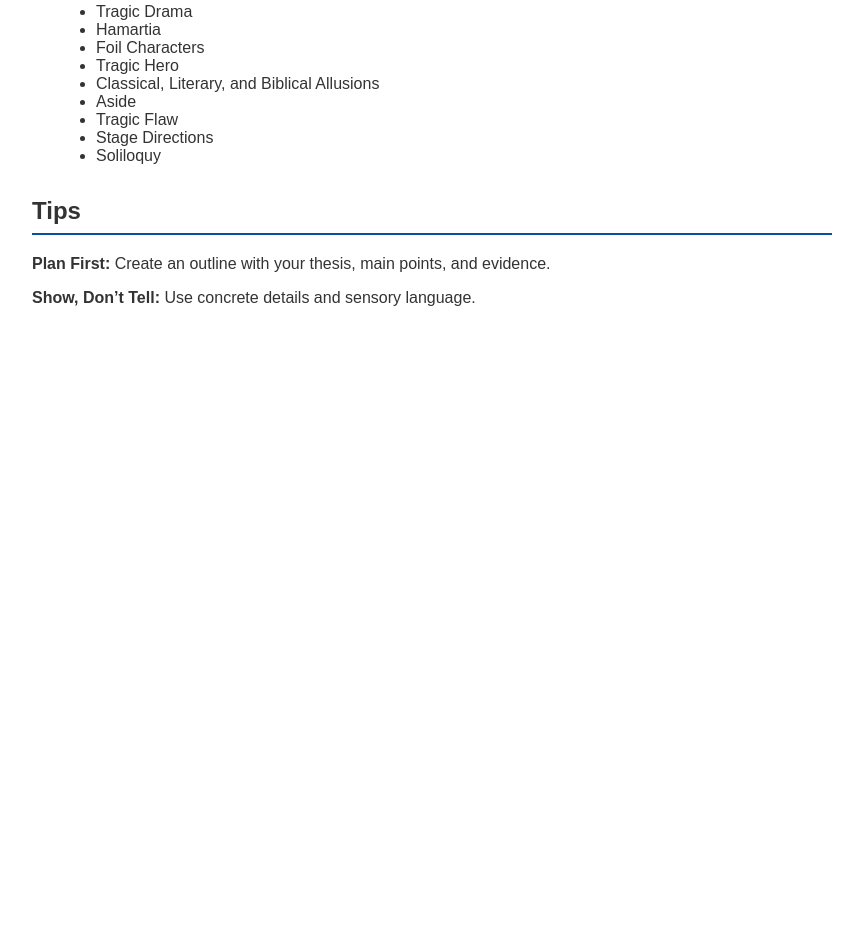
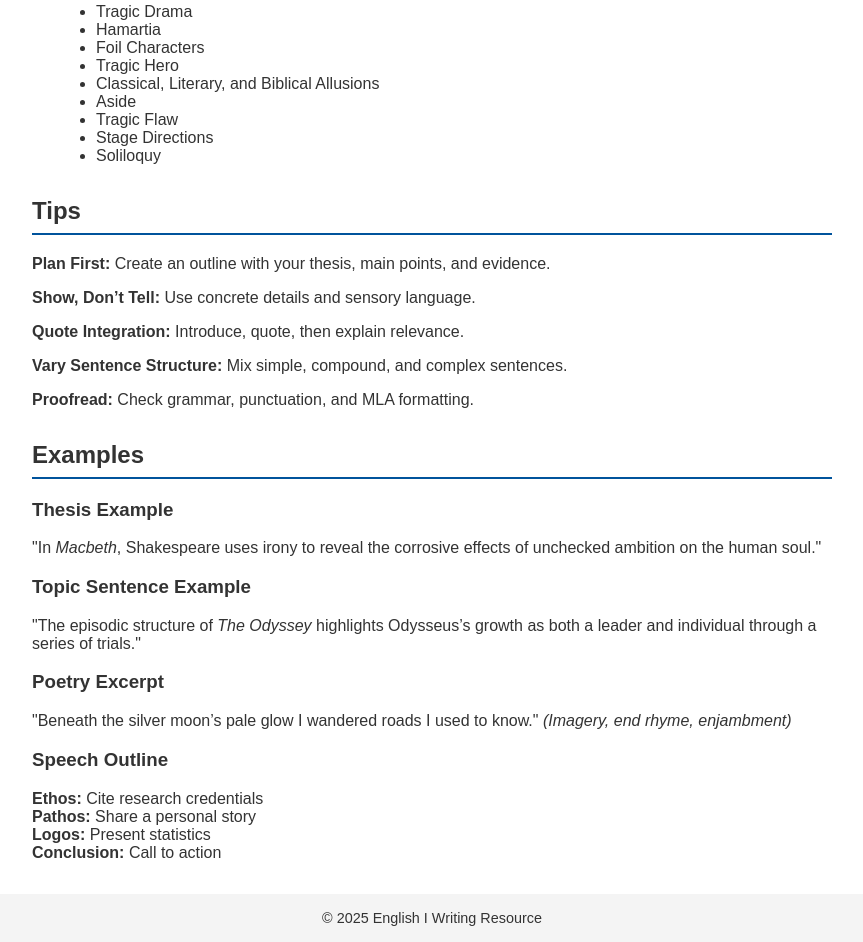
Before and after one commit to ryanhays123/english-project, a plain HTML site: page index.html in a window 1280 px wide. Shown: the part 1410-2352 px from the top of the page, without its empty margins (208-1071 px from the left). Before the commit the page ends 1749 px from the top, so only its background shows below. Drawn offline with Linux system fonts and the light colour scheme.

Commit message:
Updated index.html

```diff
--- a/index.html
+++ b/index.html
@@ -118,4 +118,36 @@
       <h2>Tips</h2>
       <div class="tip"><strong>Plan First:</strong> Create an outline with your thesis, main points, and evidence.</div>
       <div class="tip"><strong>Show, Don’t Tell:</strong> Use concrete details and sensory language.</div>
-      <div class="tip
+      <div class="tip"><strong>Quote Integration:</strong> Introduce, quote, then explain relevance.</div>
+      <div class="tip"><strong>Vary Sentence Structure:</strong> Mix simple, compound, and complex sentences.</div>
+      <div class="tip"><strong>Proofread:</strong> Check grammar, punctuation, and MLA formatting.</div>
+    </section>
+
+    <section id="examples">
+      <h2>Examples</h2>
+      <div class="example">
+        <h3>Thesis Example</h3>
+        <p>"In <em>Macbeth</em>, Shakespeare uses irony to reveal the corrosive effects of unchecked ambition on the human soul."</p>
+      </div>
+      <div class="example">
+        <h3>Topic Sentence Example</h3>
+        <p>"The episodic structure of <em>The Odyssey</em> highlights Odysseus’s growth as both a leader and individual through a series of trials."</p>
+      </div>
+      <div class="example">
+        <h3>Poetry Excerpt</h3>
+        <p>"Beneath the silver moon’s pale glow I wandered roads I used to know." <em>(Imagery, end rhyme, enjambment)</em></p>
+      </div>
+      <div class="example">
+        <h3>Speech Outline</h3>
+        <p><strong>Ethos:</strong> Cite research credentials<br>
+           <strong>Pathos:</strong> Share a personal story<br>
+           <strong>Logos:</strong> Present statistics<br>
+           <strong>Conclusion:</strong> Call to action</p>
+      </div>
+    </section>
+  </main>
+  <footer>
+    &copy; 2025 English I Writing Resource
+  </footer>
+</body>
+</html>
```
